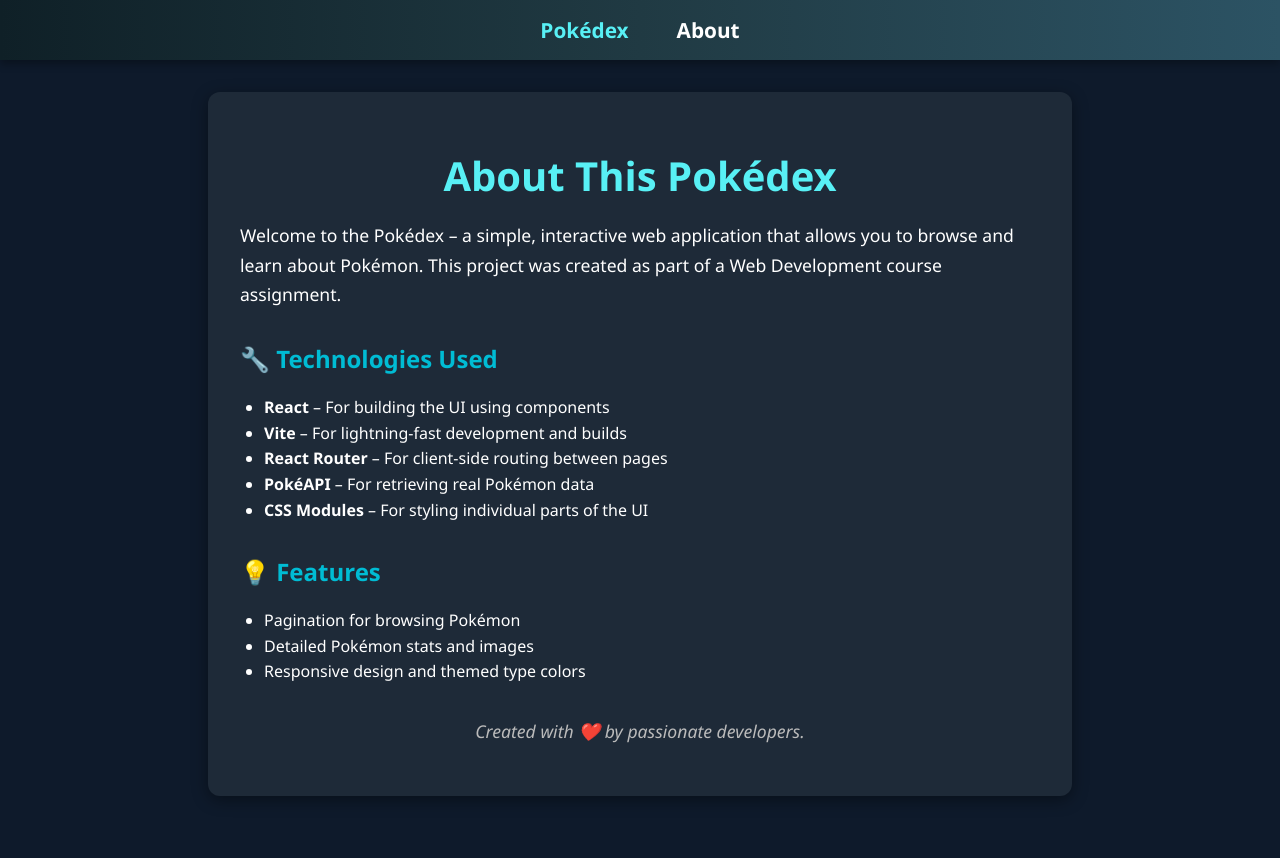
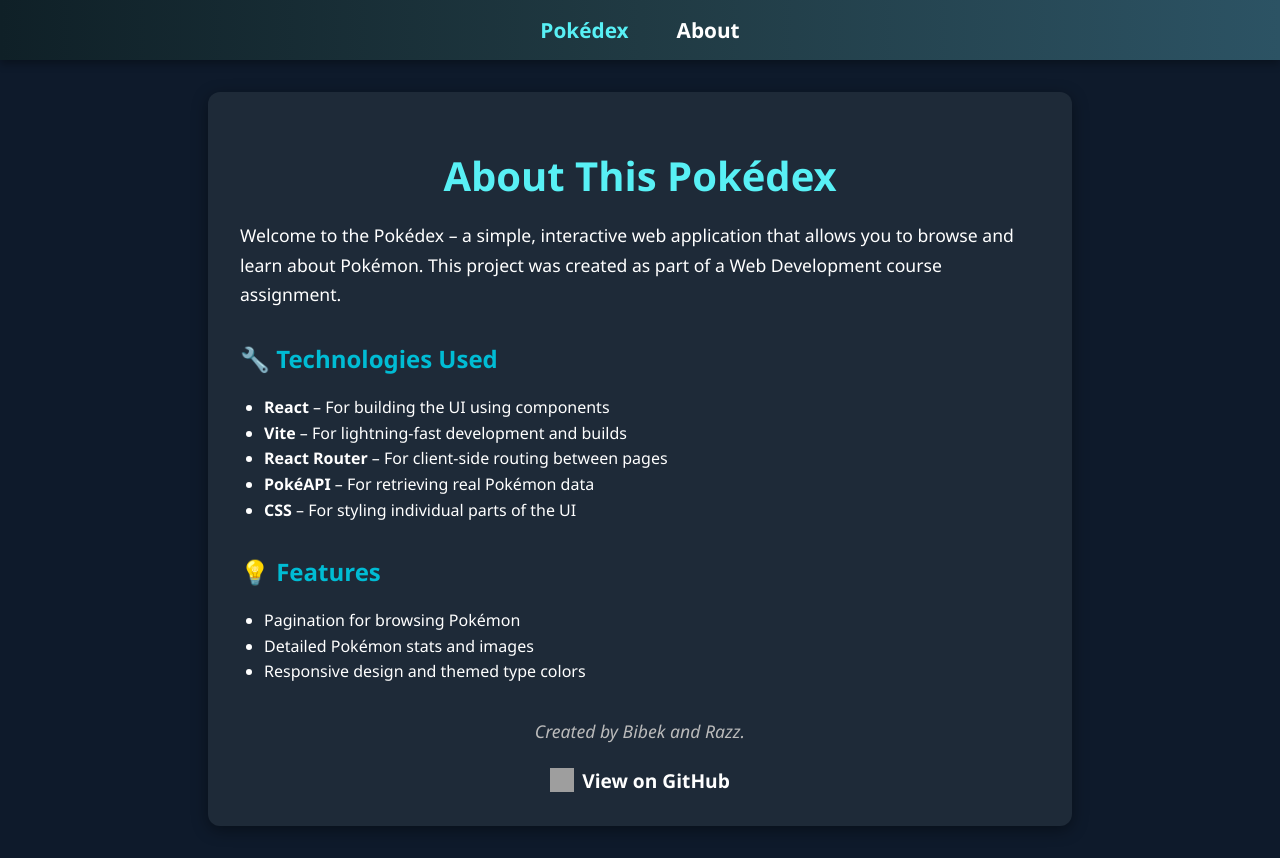
Before and after one commit to Bibekk49/Pokedex, a React (Vite) app: page /#/about in a window 1280 px wide. Before the commit the page ends 828 px from the top, so only its background shows below. Built offline with nearby package versions, Linux system fonts and the light colour scheme; grey boxes are pictures that could not be loaded.

Commit message:
pagination fixes

```diff
--- a/src/components/About.jsx
+++ b/src/components/About.jsx
@@ -16,7 +16,7 @@
         <li><strong>Vite</strong> – For lightning-fast development and builds</li>
         <li><strong>React Router</strong> – For client-side routing between pages</li>
         <li><strong>PokéAPI</strong> – For retrieving real Pokémon data</li>
-        <li><strong>CSS Modules</strong> – For styling individual parts of the UI</li>
+        <li><strong>CSS</strong> – For styling individual parts of the UI</li>
       </ul>
 
       <h2>💡 Features</h2>
@@ -26,7 +26,24 @@
         <li>Responsive design and themed type colors</li>
       </ul>
 
-      <p className="footer-note">Created with ❤️ by passionate developers.</p>
+      <p className="footer-note">Created by Bibek and Razz.</p>
+
+      {/* Footer with GitHub logo and link */}
+      <footer className="footer">
+        <a
+          href="https://github.com/Bibekk49/Pokedex"
+          target="_blank"
+          rel="noopener noreferrer"
+          className="github-link"
+        >
+          <img
+            src="https://cdn.jsdelivr.net/gh/devicons/devicon/icons/github/github-original.svg"
+            alt="GitHub Logo"
+            className="github-logo"
+          />
+          View on GitHub
+        </a>
+      </footer>
     </div>
   );
 }
--- a/src/components/Pagination.jsx
+++ b/src/components/Pagination.jsx
@@ -1,12 +1,15 @@
 import '../css/pagination.css';
-export default function Pagination({ page, setPage }) {
+
+export default function Pagination({ page, setPage, hasMore }) {
   return (
     <div className="pagination-container">
       <button onClick={() => setPage(page - 1)} disabled={page === 1}>
         Previous
       </button>
       <span className="page-number">Page {page}</span>
-      <button onClick={() => setPage(page + 1)}>Next</button>
+      <button onClick={() => setPage(page + 1)} disabled={!hasMore}>
+        Next
+      </button>
     </div>
   );
 }
--- a/src/components/Pokedex.jsx
+++ b/src/components/Pokedex.jsx
@@ -68,7 +68,7 @@
             className={`pokemon-card ${pokemon.types[0]?.type?.name || "unknown"}`}
             state={{ page }} // Pass the current page state
           >
-            <span className="pokemon-id">#{pokemon.id}</span>
+            <span className="pokemon-id">#{(page - 1) * limit + index + 1}</span>
             <h2 className="pokemon-name">{pokemon.name}</h2>
             {pokemon.sprites?.other?.["official-artwork"]?.front_default && (
               <img
@@ -80,9 +80,9 @@
           </Link>
         ))}
       </div>
-      <div className="pagination">
-        <Pagination page={page} setPage={setPage} />
-      </div>
+<div className="pagination">
+  <Pagination page={page} setPage={setPage} hasMore={pokemonList.length === limit} />
+</div>
     </div>
   );
 }
--- a/src/css/about.css
+++ b/src/css/about.css
@@ -39,3 +39,28 @@
     color: #bbb;
     text-align: center;
   }
+
+  .footer {
+    margin-top: 20px;
+    text-align: center;
+  }
+
+  .github-link {
+    display: flex;
+    align-items: center;
+    justify-content: center;
+    text-decoration: none;
+    color: #ffffff;
+    font-size: 1.2rem;
+    font-weight: bold;
+  }
+
+  .github-link:hover {
+    color: #0366d6; /* GitHub blue */
+  }
+
+  .github-logo {
+    width: 24px;
+    height: 24px;
+    margin-right: 8px;
+  }
--- a/src/css/pagination.css
+++ b/src/css/pagination.css
@@ -7,7 +7,7 @@
   }
   .pagination {
     position: fixed;
-    bottom: 15%;
+    bottom: 5%;
     left: 0;
     width: 100%;
     padding: 1rem 0;
```
